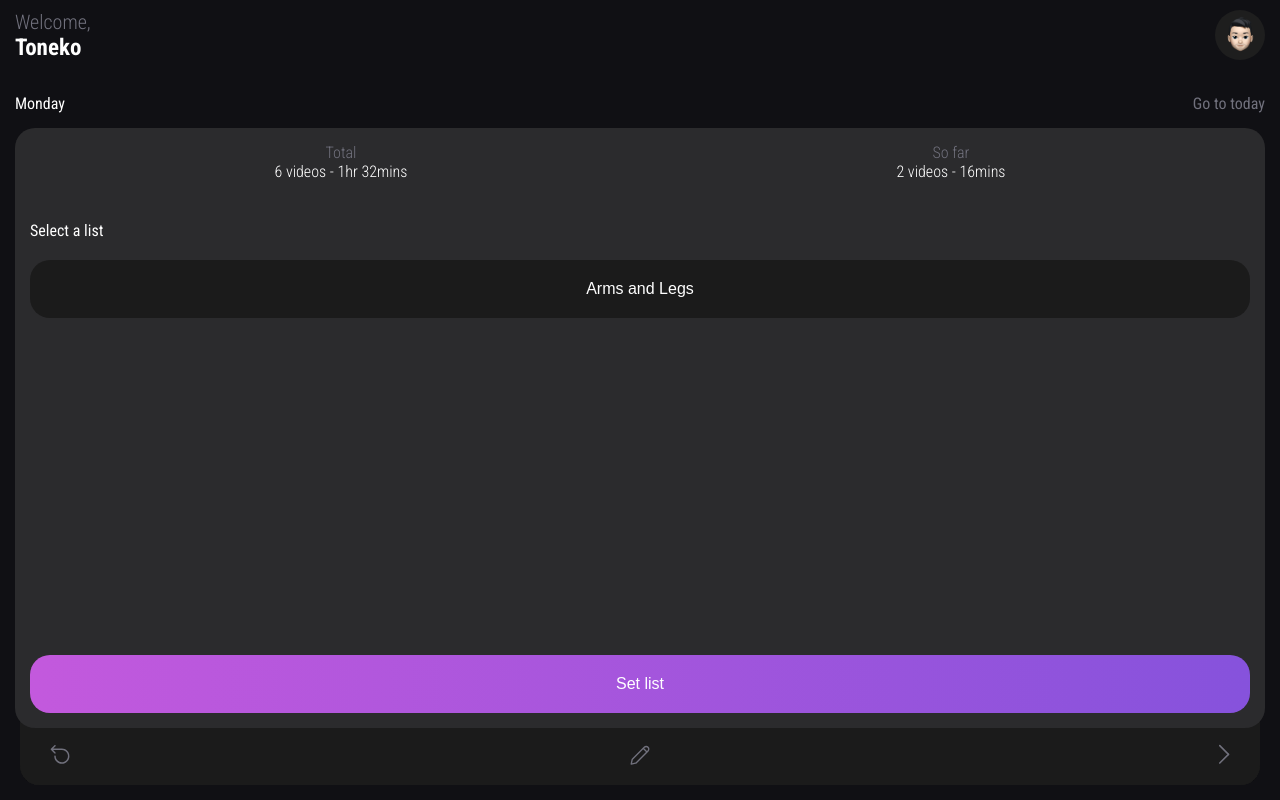
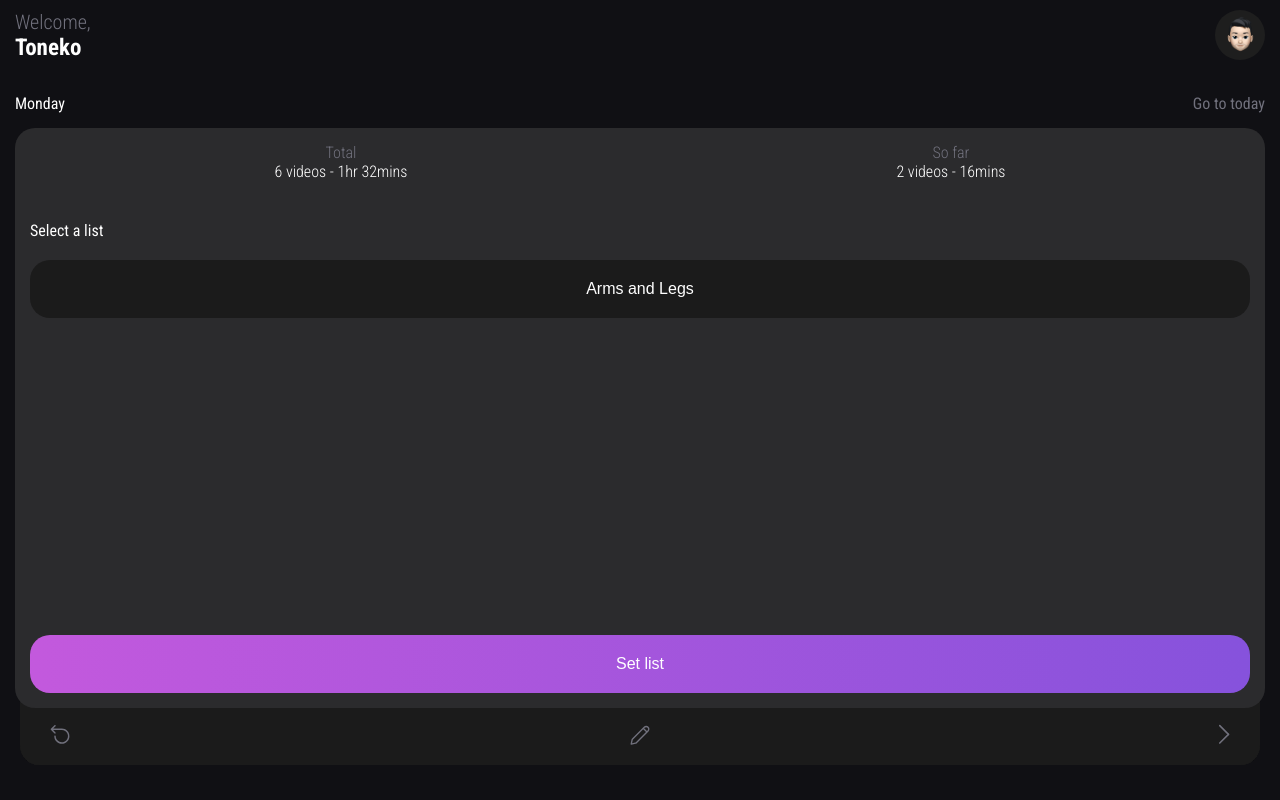
Before and after one commit to mocca-dev/yoketube, a Next.js app: page / in a window 1280 px wide. Built offline with nearby package versions, Linux system fonts and the light colour scheme.

Commit message:
Card and BackPannel height fix

```diff
--- a/app/page.module.css
+++ b/app/page.module.css
@@ -22,5 +22,5 @@
   white-space: nowrap;
   -ms-overflow-style: none;
   scrollbar-width: none;
-  height: calc(100vh - 100px);
+  height: calc(100vh - 120px);
 }
--- a/components/DayCard/BackPannel/backPannel.module.css
+++ b/components/DayCard/BackPannel/backPannel.module.css
@@ -6,7 +6,7 @@
   width: calc(100% - 10px);
   background-color: var(--bg-light);
   border-radius: var(--border-radius);
-  bottom: 0px;
+  bottom: 20px;
 }
 
 .buttonsBar {
```
Also changed, not shown: 1 other file (tests, documents, lock files or other folders).
